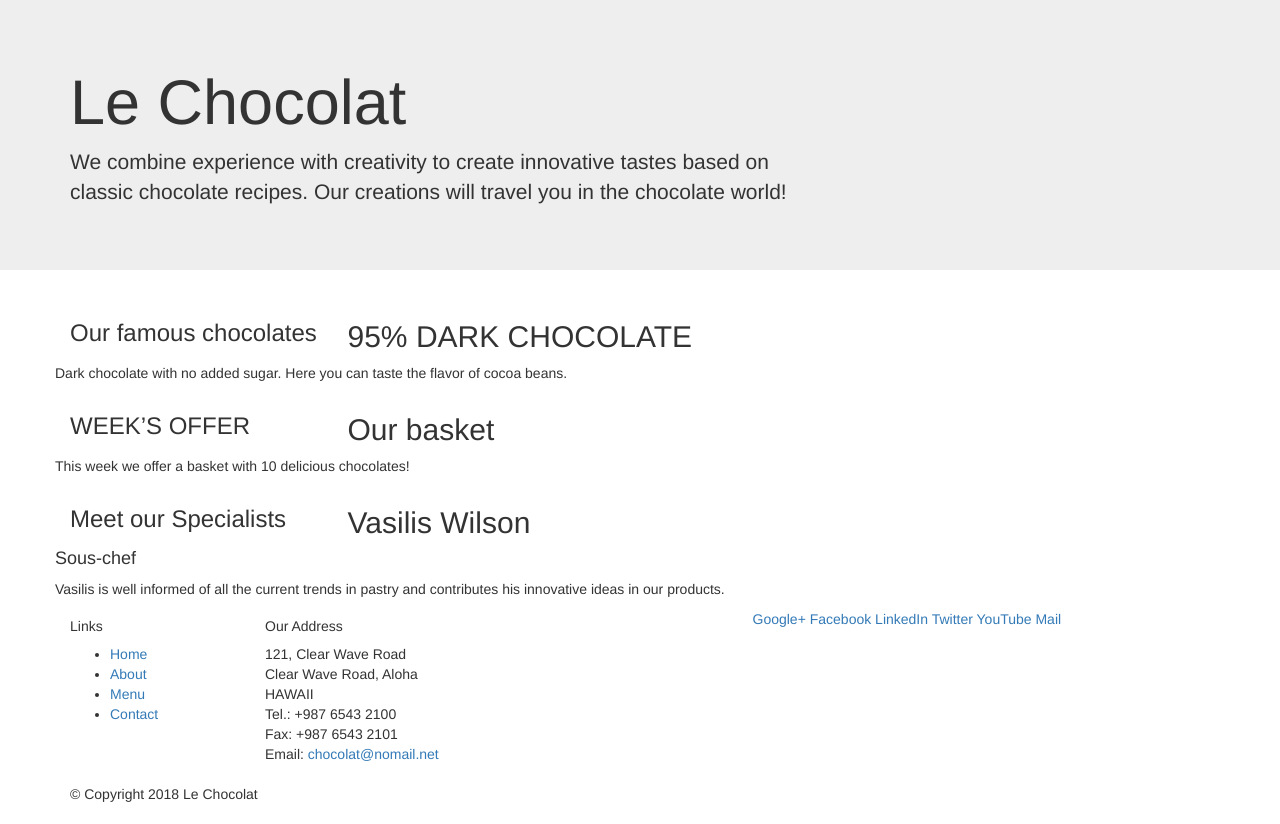
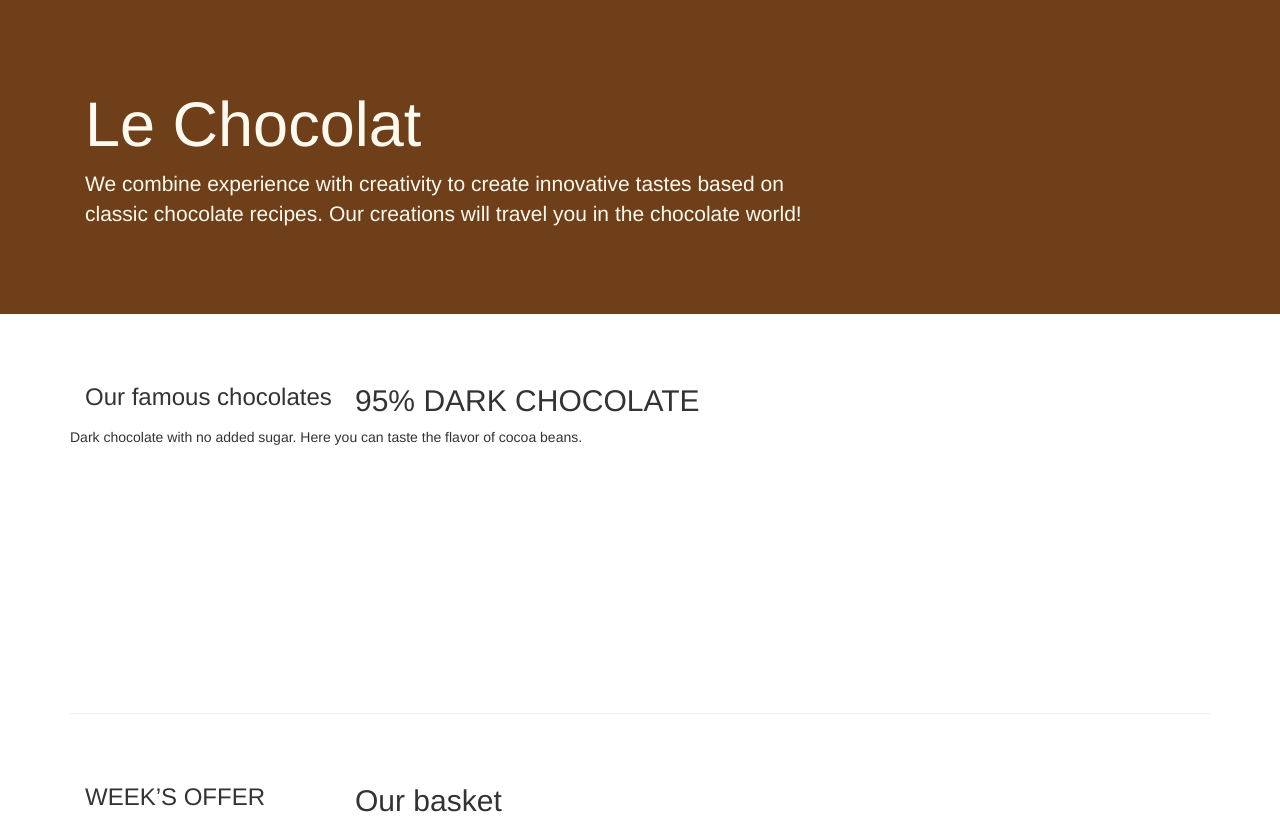
Before and after one commit to stefanosdvv/lechocolat, a plain HTML site: page index.html in a window 1280 px wide. Shown: the top 824 px of the page. Drawn offline with nearby package versions, Linux system fonts and the light colour scheme.

Commit message:
Bootstrap Grid Part 2

```diff
--- /dev/null
+++ b/css/styles.css
@@ -0,0 +1,26 @@
+.row-header{
+    margin:0px auto;
+    padding:0px;
+}
+.row-content {
+    margin:0px auto;
+    padding: 50px 0px 50px 0px;
+    border-bottom: 1px ridge;
+    min-height:400px;
+}
+.footer{
+    background-color: #dbb08d;
+    margin:0px auto;
+    padding: 20px 0px 20px 0px;
+}
+.jumbotron {
+    padding:70px 30px 70px 30px;
+    margin:0px auto;
+    background: #6E3F19;
+    color:floralwhite;
+}
+address{
+    font-size:80%;
+    margin:0px;
+    color:#0f0f0f;
+}
--- a/index.html
+++ b/index.html
@@ -8,6 +8,7 @@
 <meta http-equiv="x-ua-compatible" content="ie=edge">
 <!-- Bootstrap CSS -->
 <link rel="stylesheet" href="node_modules/bootstrap/dist/css/bootstrap.min.css">
+<link href="css/styles.css" rel="stylesheet">
     <title>Le Chocolat</title>
 </head>
 
@@ -15,7 +16,7 @@
 
     <header class = "jumbotron">
         <div class = "container">
-            <div class = "row">
+            <div class = "row row-header">
                 <div class="col-12 col-sm-8">
                     <h1>Le Chocolat</h1>
                     <p>We combine experience with creativity to create innovative tastes based on classic chocolate recipes. Our creations will travel you in the chocolate world!</p>
@@ -26,8 +27,8 @@
         </div>
     </header>
 
-    <div class = "container">
-        <div class = "row">
+    <div class = "container"> <!--first row content-->
+        <div class = "row flex-row-reverse row-content align-items-center">
             <div class="col-sm-4 col-md-3">
                 <h3>Our famous chocolates</h3>
             </div>
@@ -38,7 +39,7 @@
         </div>
 
 
-        <div class = "row">
+        <div class = "row row-content align-items-center"> <!--second row content-->
             <div class = "col-sm-4 col-md-3">
                 <h3>WEEK’S OFFER</h3>
             </div>
@@ -48,7 +49,7 @@
             </div>
         </div>
 
-        <div class = "row">
+        <div class = "row flex-row-reverse row-content align-items-center"> <!--third row content-->
             <div class = "col-sm-4 col-md-3">
                 <h3>Meet our  Specialists</h3>
             </div>
@@ -60,12 +61,12 @@
         </div>
     </div>
 
-    <footer>
+    <footer class="footer">
         <div class = "container">
             <div class = "row">
                 <div class="col-5 offset-1 col-sm-2">
                     <h5>Links</h5>
-                    <ul>
+                    <ul class="list-unstyled">
                         <li><a href="#">Home</a></li>
                         <li><a href="#">About</a></li>
                         <li><a href="#">Menu</a></li>
@@ -83,8 +84,8 @@
                         Email: <a href="mailto:chocolat@nomail.net">chocolat@nomail.net</a>
 		           </address>
                 </div>
-                <div class="col col-sm-4">
-                    <div class="col-auto">
+                <div class="col col-sm-4 align-self-center">
+                    <div style="text-align:center class="col-auto">
                         <a href="http://google.com/+">Google+</a>
                         <a href="http://www.facebook.com/profile.php?id=">Facebook</a>
                         <a href="http://www.linkedin.com/in/">LinkedIn</a>
@@ -94,8 +95,8 @@
                     </div>
                 </div>
            </div>
-           <div>
-                <div>
+           <div class="row justify-content-center">
+                <div class="col-auto">
                     <p> &copy; Copyright 2018 Le Chocolat</p>
                 </div>
            </div>
```
